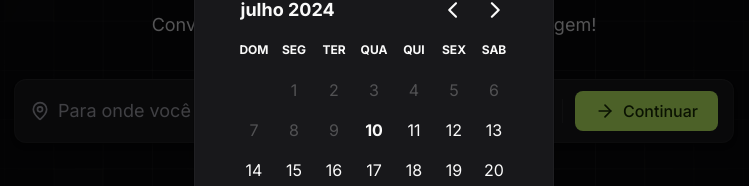
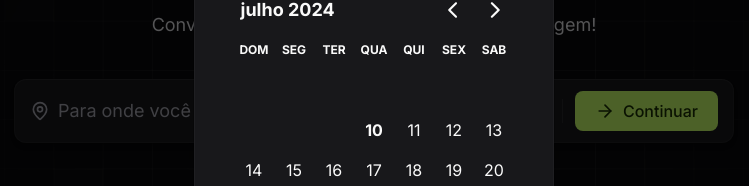
Before and after one commit to e-medeiros1/nlw-planner, a React (Vite) app: page / in a window 1280 px wide. Both pictures are taken after a click on the button "Quando?". Shown: the part 305-491 px from the top of the page, without its empty margins (266-1015 px from the left). Built offline with nearby package versions, Linux system fonts and the light colour scheme.

Commit message:
Fix button error

```diff
--- a/src/pages/create-trip/index.tsx
+++ b/src/pages/create-trip/index.tsx
@@ -159,6 +159,7 @@ export function CreateTripPage() {
           setOwnerEmail={setOwnerEmail}
           createTrip={createTrip}
           destination={destination}
+          eventStartAndEndDates={eventStartAndEndDates}
         />
       )}
     </div>
--- a/src/pages/create-trip/steps/destination-and-date-step.tsx
+++ b/src/pages/create-trip/steps/destination-and-date-step.tsx
@@ -1,10 +1,10 @@
+import { format } from "date-fns";
+import { ptBR } from "date-fns/locale";
 import { ArrowRight, Calendar, MapPin, Settings2, X } from "lucide-react";
-import { Button } from "../../components/button";
 import { useState } from "react";
 import { DateRange, DayPicker } from "react-day-picker";
-import { format } from "date-fns";
-import { ptBR } from "date-fns/locale";
 import "react-day-picker/dist/style.css";
+import { Button } from "../../components/button";
 
 interface DestinationAndDateStepProps {
   isGuestsInputOpen: boolean;
@@ -82,7 +82,8 @@ export function DestinationAndDateStep({
             <DayPicker
               mode="range"
               locale={ptBR}
-              disabled={{ before: new Date() }}
+              hidden={{ before: new Date() }}
+
               selected={eventStartAndEndDates}
               onSelect={setEventStartAndEndDates}
             />
```
